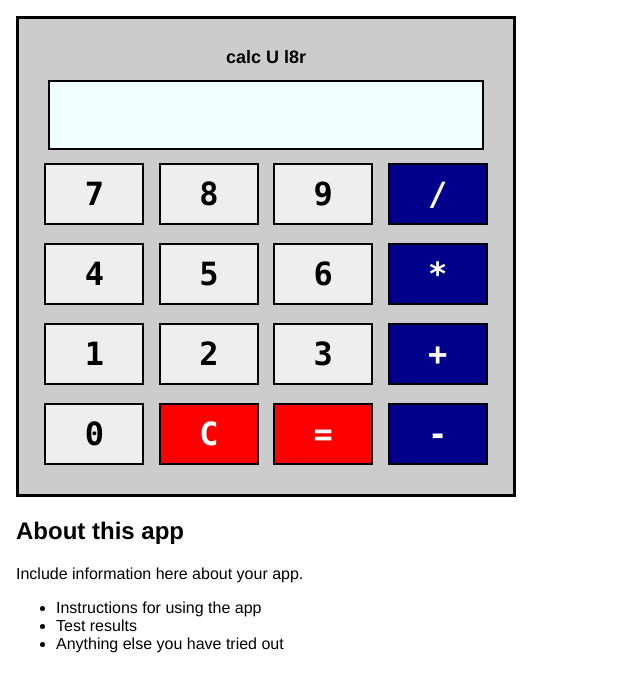
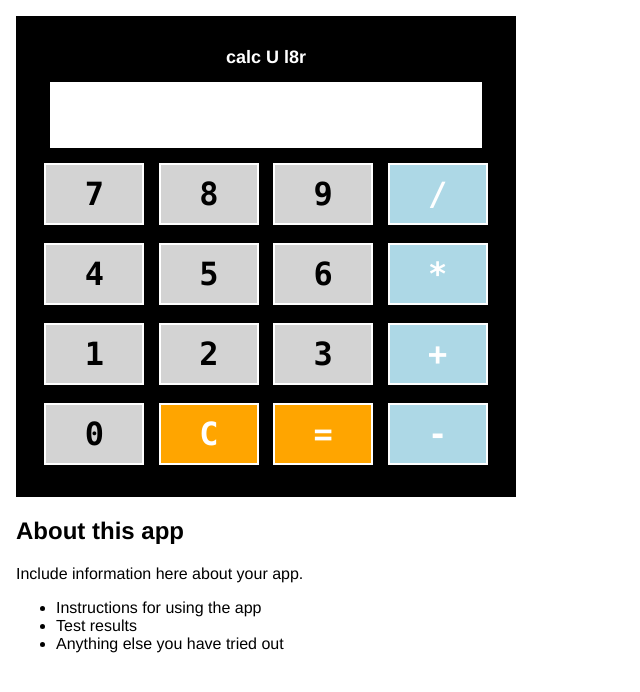
Before and after one commit to allyarenson/fewbuttonUI, a plain HTML site: page index.html in a window 1280 px wide. Shown: the whole page, without its empty margins (0-640 px from the left). Drawn offline with nearby package versions, Linux system fonts and the light colour scheme.

Commit message:
Update calculator.css

```diff
--- a/calculator.css
+++ b/calculator.css
@@ -1,20 +1,20 @@
 body {
 	font-family: helvetica, arial, sans-serif; margin: 16px;
 }
-#calculator { background: #ccc; padding: 16px; width: 462px; text-align: center; border: 3px solid black}
+#calculator { background: black; padding: 16px; width: 462px; text-align: center; border: 3px solid black}
 
-#calculator h1 { font-size: large; font-family: helvetica, arial, sans-serif; }
+#calculator h1 { font-size: large; font-family: helvetica, arial, sans-serif; color:white;}
 
 .calculator_row { margin-bottom: 8px;}
-.calculator_row button { font-size: xx-large; padding: 10px; width: 100px; background: #eee; border: 2px solid black; font-family: ocr-a, consolas, monospaced; font-weight: bold; margin: 5px;}
+.calculator_row button { font-size: xx-large; padding: 10px; width: 100px; background: lightgrey; border: 2px solid white; font-family: ocr-a, consolas, monospaced; font-weight: bold; margin: 5px;}
 
-button.meta { background: red; color: white;}
-button.function { background: darkblue; color: white;}
-button:active { background: orange; color: black;}
+button.meta { background: orange; color: white;}
+button.function { background: lightblue; color: white;}
+button.cursor:active { background: green; color: black;}
 
 button.cursor { background: yellow; color: black;}
 
-#number_input { font-size: xx-large; font-family: ocr-a, consolas, monospaced; background: azure; padding: 8px; text-align: right; width: 416px; font-weight: bold; border: 2px solid black; height: 50px; }
+#number_input { font-size: xx-large; font-family: ocr-a, consolas, monospaced; background: white; padding: 8px; text-align: right; width: 416px; font-weight: bold; border: 2px solid black; height: 50px; }
 
 label {
 	display: inline-block; width: 50px; font-weight: bold;
@@ -24,3 +24,5 @@ label {
 	border: 1px solid black;
 	padding: 10px;
 }
+
+.navButton{ font-size: x-large; background: orange; padding: 10px; color: white; border: 2px solid white; font-family: ocr-a, consolas, monospaced; font-weight: bold; margin: 5px;}
```
